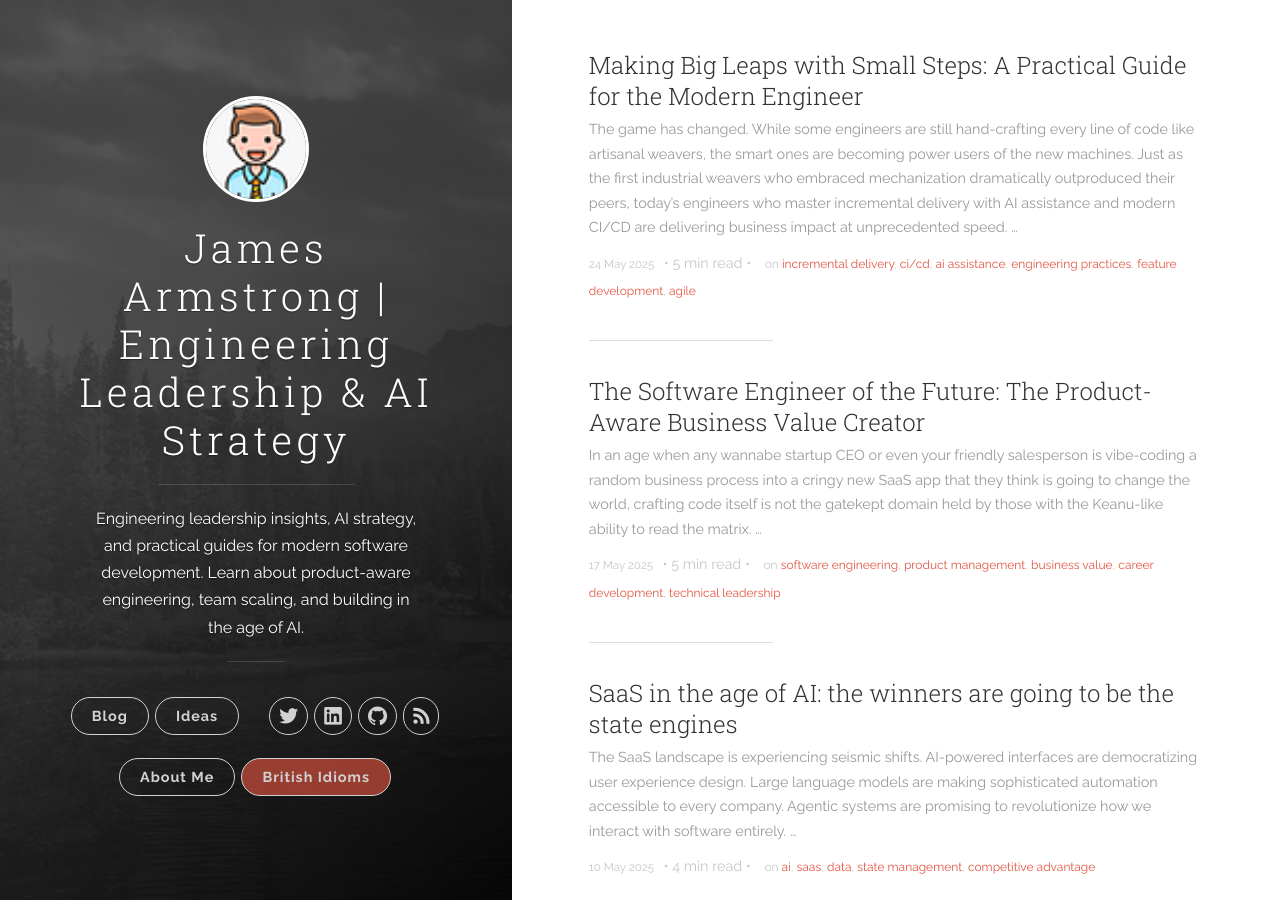
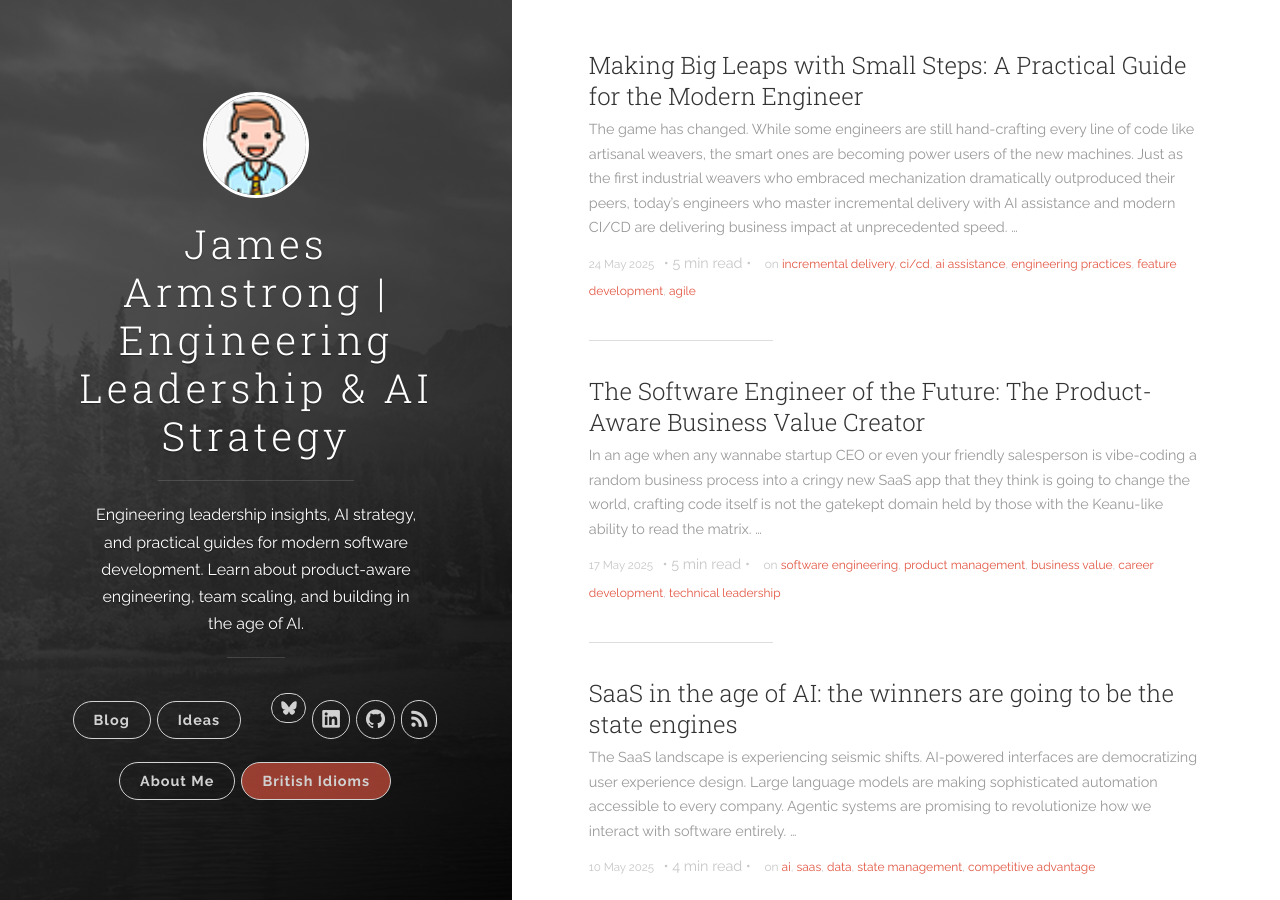
Before and after one commit to nomadicj/nomadicj.github.io, a Jekyll site: the page built from index.html, in a window 1280 px wide and 900 px high. Built offline with Jekyll 4.4.1, drawn with Linux system fonts in a browser that asks for light colours; the list of posts is cut into pages by our own code.

Commit message:
Update Bluesky icon to official butterfly logo

```diff
--- a/_includes/header.html
+++ b/_includes/header.html
@@ -37,7 +37,9 @@
               <!-- Bluesky -->
               <li class="navigation__item">
                 <a href="https://bsky.app/profile/{{ site.bluesky.username }}" title="@{{ site.bluesky.username }} on Bluesky" target="_blank">
-                  <i class="icon icon-social-bluesky"></i>
+                  <svg class="icon icon-social-bluesky" width="16" height="16" viewBox="0 0 600 530" fill="currentColor">
+                    <path d="m135.72 44.03c66.496 49.921 138.02 151.14 164.28 205.46 26.262-54.316 97.782-155.54 164.28-205.46 47.98-36.021 125.72-63.892 125.72 24.795 0 17.712-10.155 148.79-16.111 170.07-20.703 73.984-96.144 92.854-163.25 81.433 117.3 19.964 147.14 86.092 82.697 152.22-122.39 125.59-175.91-31.511-189.63-71.766-2.514-7.3797-3.6904-10.832-3.7077-7.8964-0.0174-2.9357-1.1937 0.51669-3.7077 7.8964-13.714 40.255-67.233 197.36-189.63 71.766-64.444-66.128-34.605-132.26 82.697-152.22-67.108 11.421-142.55-7.4491-163.25-81.433-5.9562-21.282-16.111-152.36-16.111-170.07 0-88.687 77.742-60.816 125.72-24.795z"/>
+                  </svg>
                   <span class="label">Bluesky</span>
                 </a>
               </li>
```
